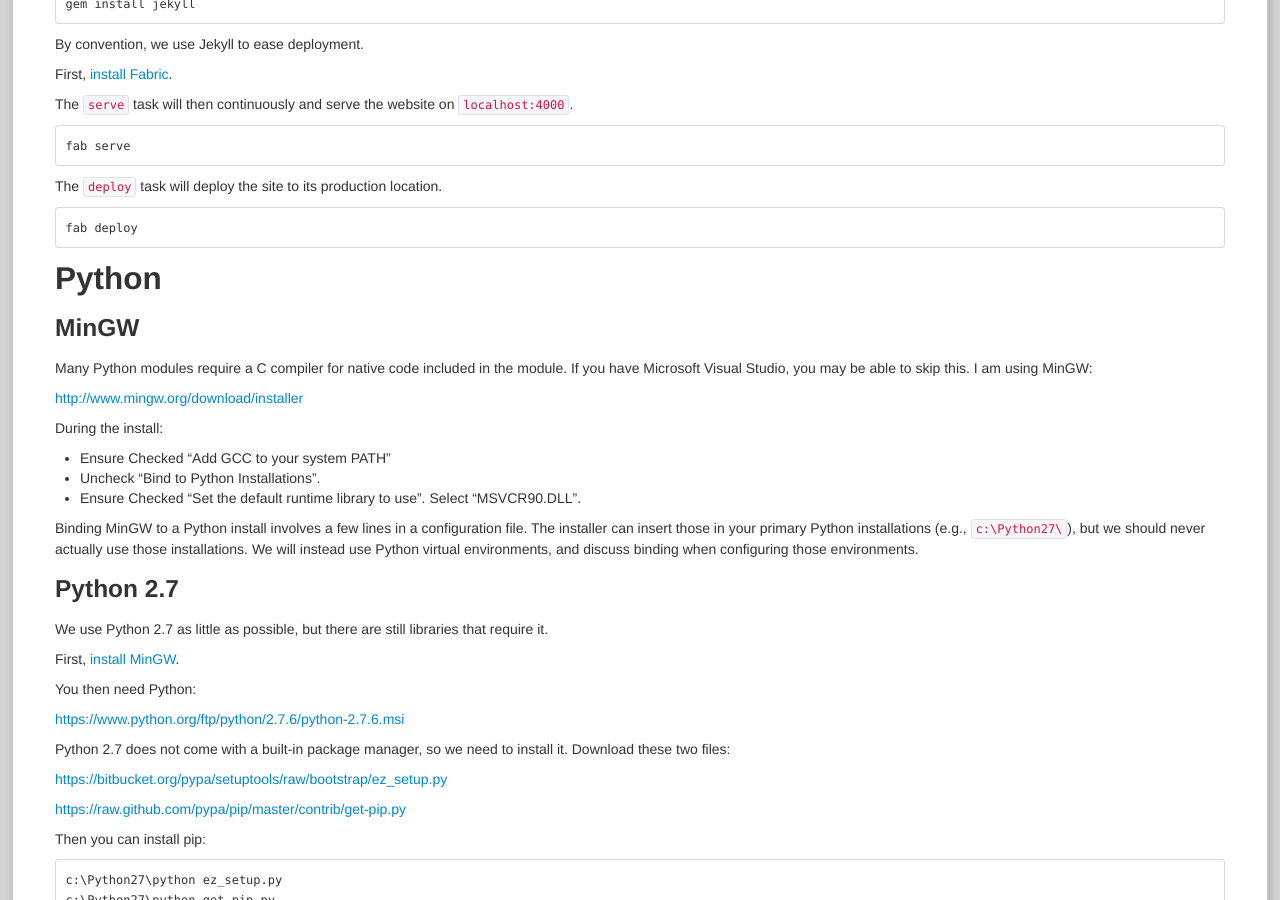
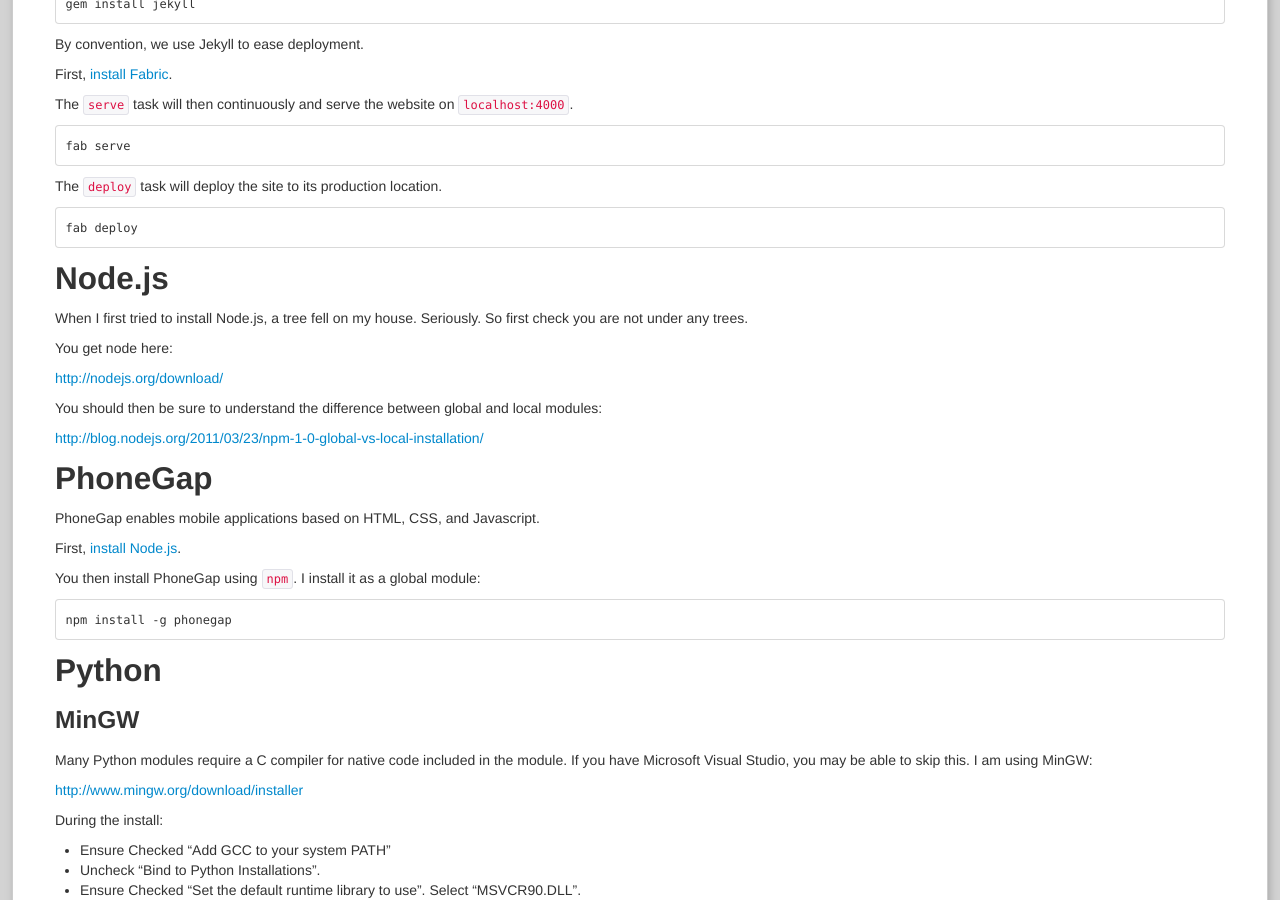
Before and after one commit to karkar/web-jayfo, a Jekyll site: the page built from development_general.md, in a window 1280 px wide and 900 px high, scrolled down 766 px. Built offline with Jekyll 4.4.1, drawn with Linux system fonts in a browser that asks for light colours.

Commit message:
Initial work on Node and PhoneGap documentation

```diff
--- a/development_general.md
+++ b/development_general.md
@@ -50,6 +50,28 @@
 The `deploy` task will deploy the site to its production location.
 
     fab deploy
+
+## <a name="Node.js"></a> Node.js
+
+When I first tried to install Node.js, a tree fell on my house. Seriously. So first check you are not under any trees.
+
+You get node here:
+
+<http://nodejs.org/download/>
+
+You should then be sure to understand the difference between global and local modules:
+
+<http://blog.nodejs.org/2011/03/23/npm-1-0-global-vs-local-installation/>
+
+## <a name="PhoneGap"></a> PhoneGap
+
+PhoneGap enables mobile applications based on HTML, CSS, and Javascript.
+
+First, [install Node.js]({{ site.baseurl }}/development_general.html#Node.js).
+
+You then install PhoneGap using `npm`. I install it as a global module:
+
+    npm install -g phonegap
 
 ## Python
 
```
